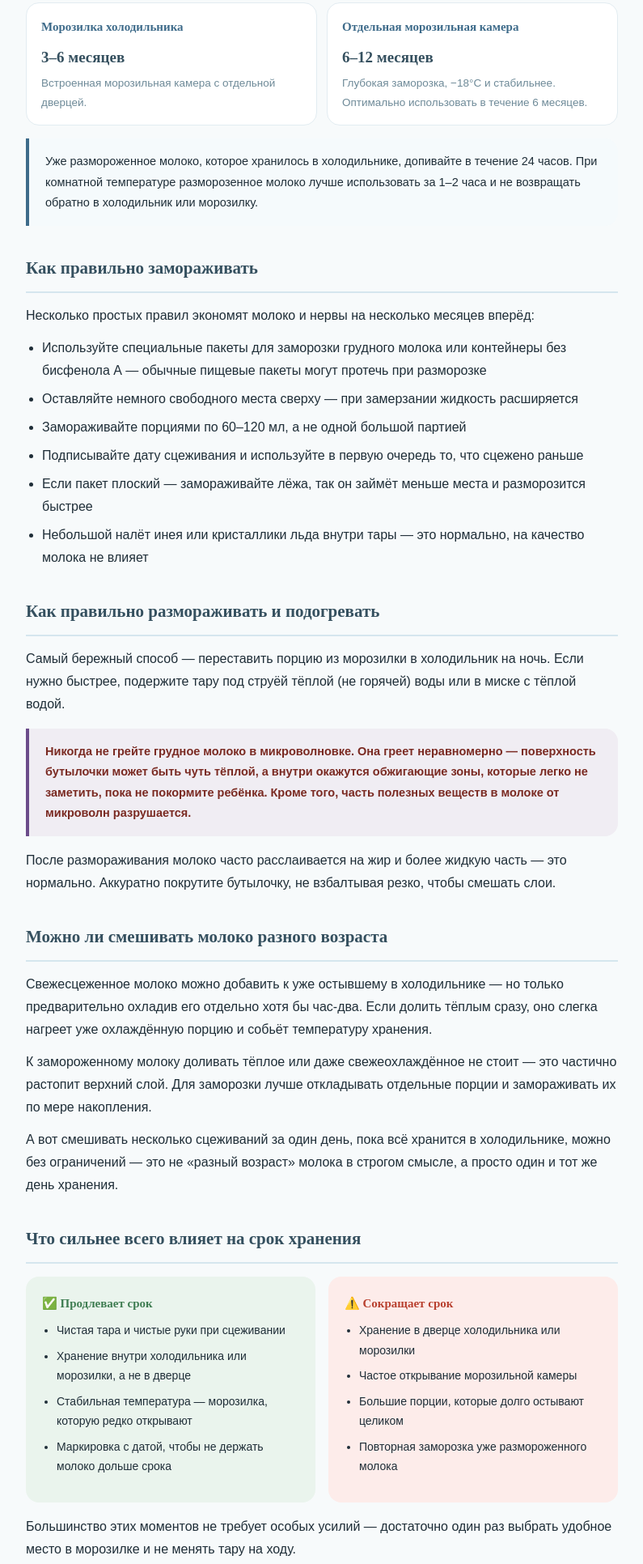
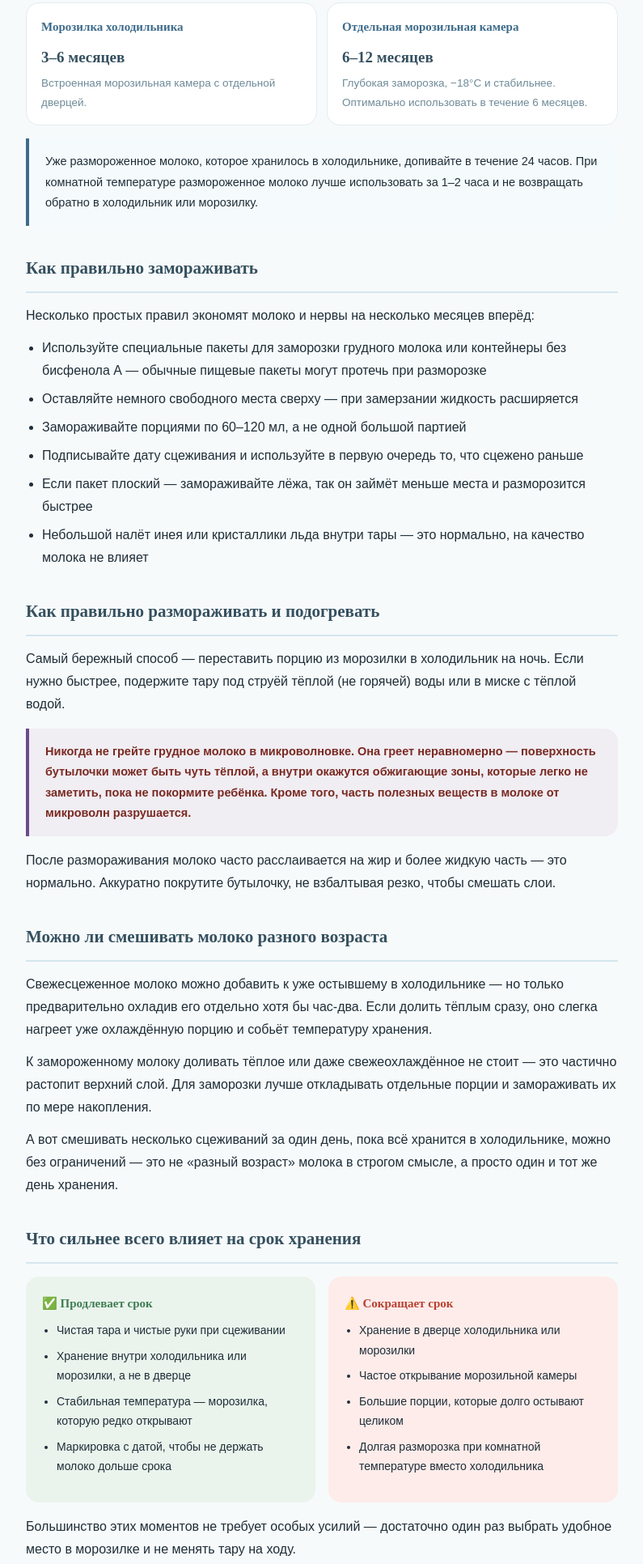
Before and after one commit to mariiagusevaes-fm/rascedit, a plain HTML site: page scezhivanie-hranenie-moloka.html in a window 1280 px wide. Shown: the part 908-2840 px from the top of the page at 81% size, without its empty margins (242-1037 px from the left). Drawn offline with Linux system fonts and the light colour scheme; a web font is replaced by a local one.

Commit message:
Правки статьи о хранении молока по итогам проверки: исправлена опечатка «разморозенное»→«размороженное», убрано дублирование пункта о повторной заморозке между двумя соседними разделами

```diff
--- a/scezhivanie-hranenie-moloka.html
+++ b/scezhivanie-hranenie-moloka.html
@@ -162,7 +162,7 @@
         <p style="font-size:13.5px;color:var(--muted);margin:0">Глубокая заморозка, −18°C и стабильнее. Оптимально использовать в течение 6 месяцев.</p>
       </div>
     </div>
-    <div class="box">Уже размороженное молоко, которое хранилось в холодильнике, допивайте в течение 24 часов. При комнатной температуре разморозенное молоко лучше использовать за 1–2 часа и не возвращать обратно в холодильник или морозилку.</div>
+    <div class="box">Уже размороженное молоко, которое хранилось в холодильнике, допивайте в течение 24 часов. При комнатной температуре размороженное молоко лучше использовать за 1–2 часа и не возвращать обратно в холодильник или морозилку.</div>
   </div>
 
   <div class="art-sec">
@@ -210,7 +210,7 @@
           <li>Хранение в дверце холодильника или морозилки</li>
           <li>Частое открывание морозильной камеры</li>
           <li>Большие порции, которые долго остывают целиком</li>
-          <li>Повторная заморозка уже размороженного молока</li>
+          <li>Долгая разморозка при комнатной температуре вместо холодильника</li>
         </ul>
       </div>
     </div>
```
Also changed, not shown: scezhivanie-hranenie-moloka/index.html (+2 -2 lines).
